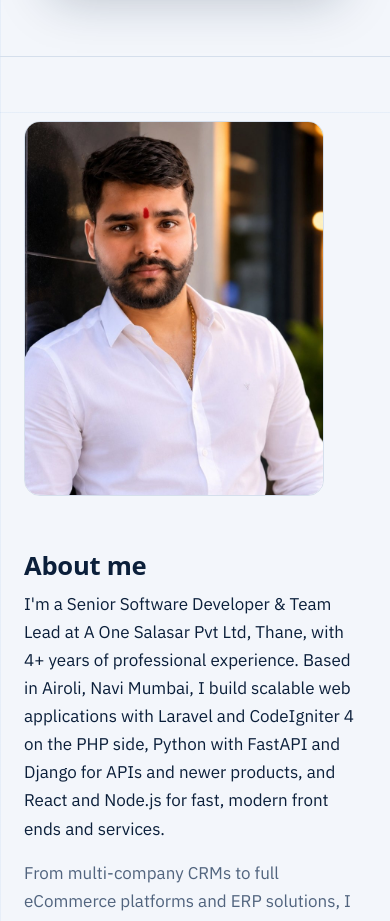
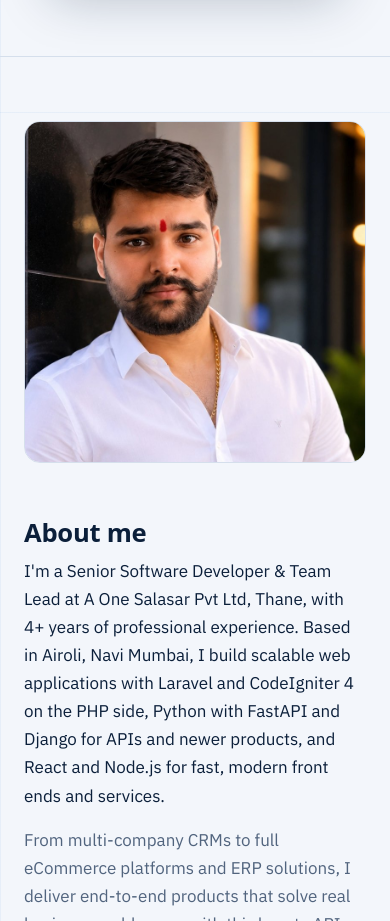
Before and after one commit to AshishVDeveloper/portfolio, a plain HTML site: page index.html in a window 390 px wide. Shown: the part 1576-2497 px from the top of the page. Drawn offline with Linux system fonts and the light colour scheme; a web font is replaced by a local one.

Commit message:
About photo: full width on mobile
Co-Authored-By: Claude Opus 5.5 <noreply@anthropic.com>
Claude-Session: https://claude.ai/code/session_01T2mNcHdUvZCKBMXHrzFA17

```diff
--- a/index.html
+++ b/index.html
@@ -241,6 +241,8 @@ footer.site a:hover{color:var(--paper)}
   .theme{margin-left:auto}
   .nav .btn{display:none}
   .hero{padding:3.5rem 0}
+  .portrait{max-width:none;width:100%;aspect-ratio:1/1}
+  .portrait img{object-position:center top}
   .edu,.row2,.info{grid-template-columns:1fr}
   .stack{grid-template-columns:1fr;gap:1.6rem}
   .stack>div{display:grid;grid-template-columns:1fr 1fr;gap:0 .9rem}
```
